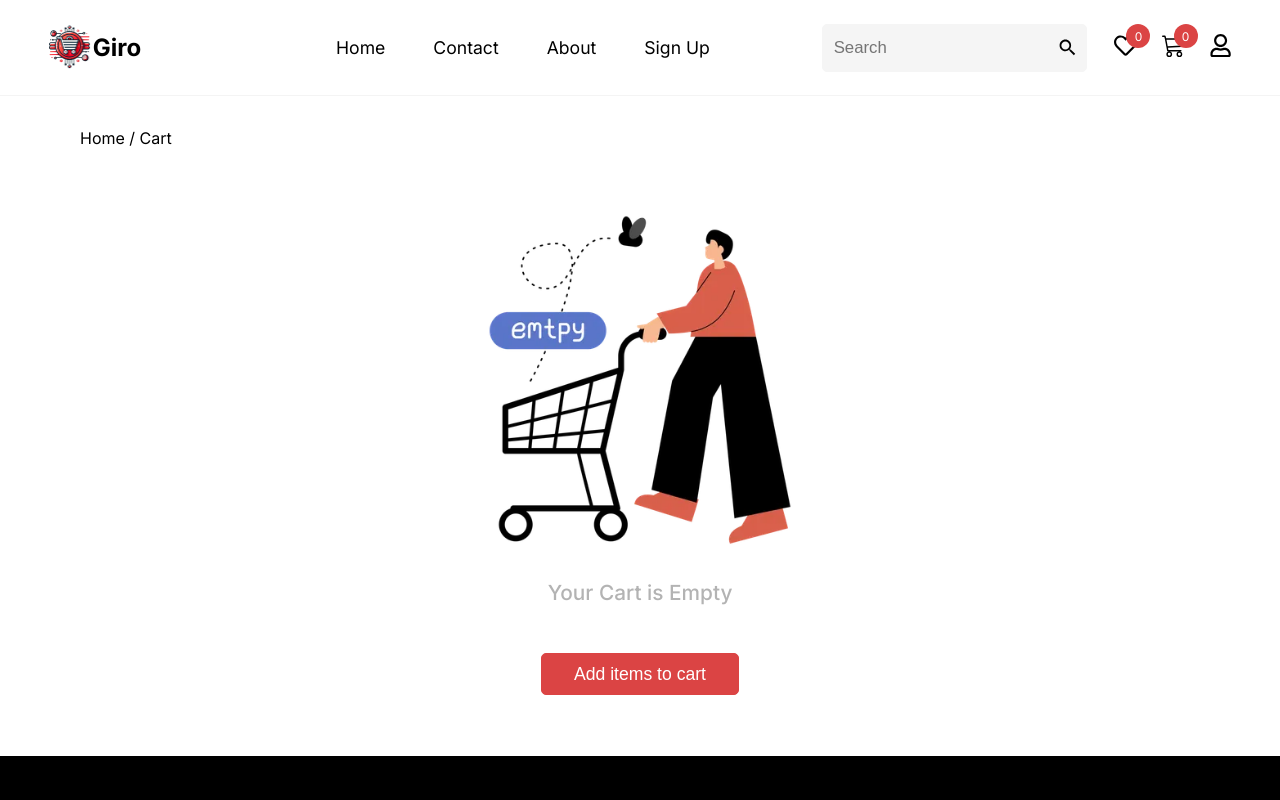
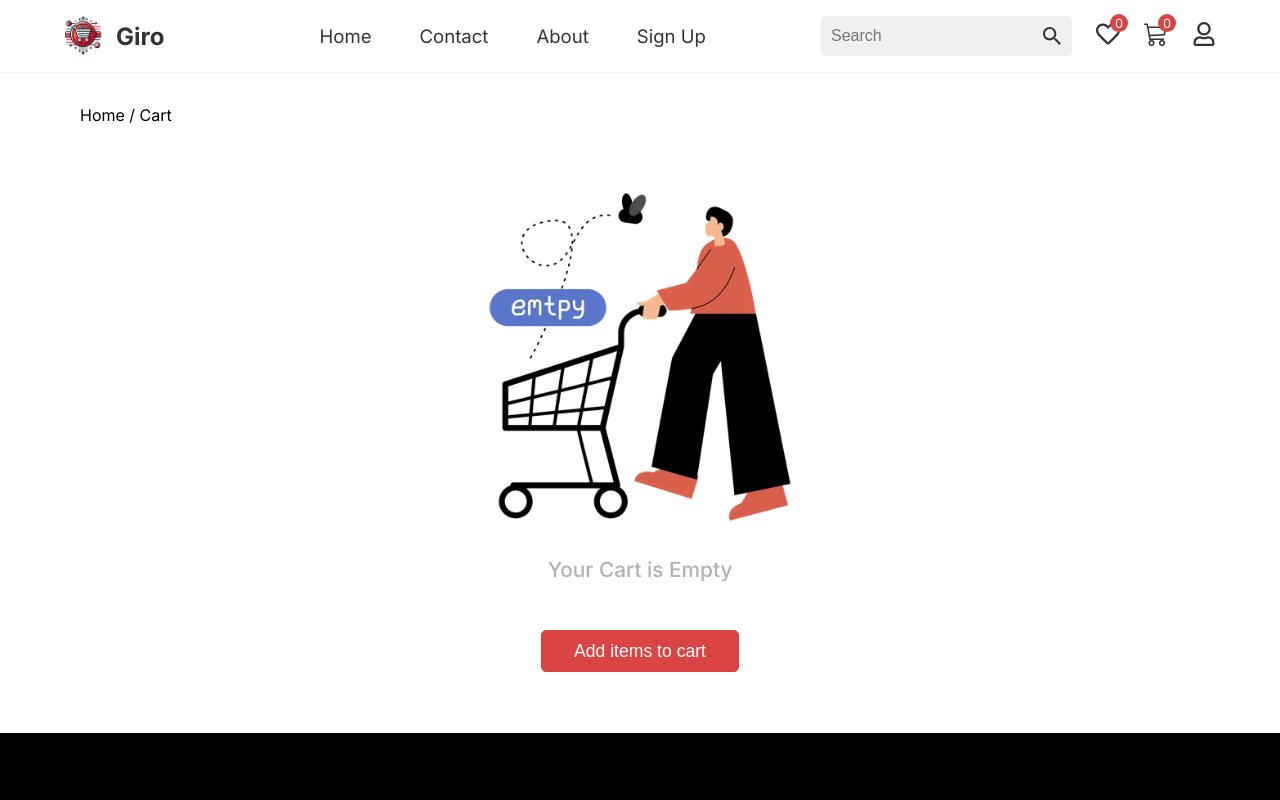
Before and after one commit to Esseh12/Giro, a React (Vite) app in the folder frontend/: page /cart in a window 1280 px wide. Shown: the top 800 px of the page. Built offline with nearby package versions, Linux system fonts and the light colour scheme.

Commit message:
navbar 40% done

```diff
--- a/frontend/src/components/navbar.jsx
+++ b/frontend/src/components/navbar.jsx
@@ -5,71 +5,83 @@ import logo from "../assets/giro_logo.png";
 import { NavLink, Link, useNavigate } from "react-router-dom";
 import "../styles/navbar.css";
 import { IoMdSearch } from "react-icons/io";
-import { FaRegHeart } from "react-icons/fa";
+import { FaRegHeart, FaRegUser, FaRegTimesCircle } from "react-icons/fa";
 import { BsCart3 } from "react-icons/bs";
-import { FaRegUser } from "react-icons/fa";
 import { LuShoppingBag } from "react-icons/lu";
-import { FaRegTimesCircle } from "react-icons/fa";
 import { CiStar } from "react-icons/ci";
 import { TbLogout2 } from "react-icons/tb";
 import { IoClose, IoMenu } from "react-icons/io5";
 
 const Navbar = () => {
   const [isDropdownOpen, setIsDropdownOpen] = useState(false);
+  const [isMenuOpen, setIsMenuOpen] = useState(false);
   const navigate = useNavigate();
 
-  const toggleDropdown = () => {
-    setIsDropdownOpen(!isDropdownOpen);
-  };
+  const toggleDropdown = () => setIsDropdownOpen(!isDropdownOpen);
+  const toggleMenu = () => setIsMenuOpen(!isMenuOpen);
 
-  const handleCartClick = () => {
-    navigate("/cart");
-  };
+  const handleLinkClick = () => setIsMenuOpen(false);
+  const handleCartClick = () => navigate("/cart");
+  const handleWishlistClick = () => navigate("/wishlist");
 
-  const handleWishlistClick = () => {
-    navigate("/wishlist");
-  };
-
-  // Get the total item  function from the context
   const { getTotalItems } = useContext(CartContext);
-  // Get the total item count
   const totalItems = getTotalItems();
 
   const { getTotalWishlistItems } = useContext(WishlistContext);
   const totalWishlistItems = getTotalWishlistItems();
 
   return (
-    <>
     <nav id="navbar" className="navbar">
       <NavLink to="/" className="navbar-logo-container">
         <img src={logo} alt="Giro logo" className="navbar-logo" />
         <h2 className="navbar-brand">Giro</h2>
       </NavLink>
-        <div className="navbar-links-container">
+
+      {/* Mobile Menu Toggle */}
+      <div className="nav-toggle" onClick={toggleMenu}>
+        {isMenuOpen ? <IoClose /> : <IoMenu />}
+      </div>
+
+      {/* Main Links */}
+      <div className={`navbar-links-container ${isMenuOpen ? "show" : ""}`}>
         <ul className="navbar-links">
-            <li className="navbar-link-item">
-              <NavLink to="/" className="navbar-link">
+          <li className="link-items">
+            <NavLink to="/" className="navbar-link" onClick={handleLinkClick}>
               Home
             </NavLink>
           </li>
-            <li className="navbar-link-item">
-              <NavLink to="/contact" className="navbar-link">
+          <li className="link-items">
+            <NavLink
+              to="/contact"
+              className="navbar-link"
+              onClick={handleLinkClick}
+            >
               Contact
             </NavLink>
           </li>
-            <li className="navbar-link-item">
-              <NavLink to="/about" className="navbar-link">
+          <li className="link-items">
+            <NavLink
+              to="/about"
+              className="navbar-link"
+              onClick={handleLinkClick}
+            >
               About
             </NavLink>
           </li>
-            <li className="navbar-link-item">
-              <NavLink to="/create-account" className="navbar-link">
+          <li className="link-items">
+            <NavLink
+              to="/create-account"
+              className="navbar-link"
+              onClick={handleLinkClick}
+            >
               Sign Up
             </NavLink>
           </li>
         </ul>
+      </div>
 
-          <div className="navbar-search-container">
+      {/* Search and Icons */}
+      <div className="navbar-actions">
         <div className="navbar-search-box">
           <input
             type="text"
@@ -78,24 +90,19 @@ const Navbar = () => {
           />
           <IoMdSearch className="navbar-search-icon" />
         </div>
+
+        {/* Wishlist and Cart */}
         <div className="navbar-icons">
           <div className="cart-container">
-                <FaRegHeart
-                  className="navbar-icon"
-                  onClick={handleWishlistClick}
-                />
-                <div className="cart-quantity">
-                  <p>{totalWishlistItems}</p>
-                </div>
+            <FaRegHeart className="navbar-icon" onClick={handleWishlistClick} />
+            <div className="cart-quantity">{totalWishlistItems}</div>
           </div>
           <div className="cart-container">
             <BsCart3 className="navbar-icon" onClick={handleCartClick} />
-                <div className="cart-quantity">
-                  <p>{totalItems}</p>
-                </div>
+            <div className="cart-quantity">{totalItems}</div>
           </div>
 
-              {/* icon with dropdowns */}
+          {/* User icon with dropdown */}
           <div className="user-icon-container">
             <FaRegUser
               className={`navbar-icon user-icon ${
@@ -123,24 +130,14 @@ const Navbar = () => {
                 </div>
                 <div className="dropdown-content-subcontainer">
                   <TbLogout2 className="dropdown-icon" />
-                      <Link to="#more">Logout</Link>
+                  <Link to="/logout">Log Out</Link>
                 </div>
               </div>
             )}
           </div>
         </div>
       </div>
-        </div>
-
-        <div className="nav__close" id="nav-close">
-          <IoClose />
-        </div>
-
-        <div className="nav__toggle" id="nav-toggle">
-          <IoMenu />
-        </div>
     </nav>
-    </>
   );
 };
 
--- a/frontend/src/styles/navbar.css
+++ b/frontend/src/styles/navbar.css
@@ -1,110 +1,115 @@
-#navbar{
+/* Navbar container */
+#navbar {
     display: flex;
-    height: 6rem;
-    padding: 0rem 3rem;
     justify-content: space-between;
     align-items: center;
+    padding: 1rem 4rem;
+    background-color: #fff;
+    border-bottom: 1px solid #f4f4f4;
     position: sticky;
     top: 0;
-    background-color: #fff;
-    z-index: 10000;
-    border-bottom: 1px solid #f4f4f4;
+    z-index: 100;
 }
 
 .navbar-logo-container {
     display: flex;
     align-items: center;
     text-decoration: none;
-    color: var(--primary-black);
-}
-.navbar-logo {
-    width: 2.8rem;
-    height: 2.8rem;
+    color: #333;
 }
 
-.navbar-links-container{
-    display: flex;
-    align-items: center;
-    justify-content: space-between;
-    gap: 7rem;
+.navbar-logo {
+    width: 2.5rem;
+    height: 2.5rem;
+    margin-right: 0.75rem;
 }
 
-.navbar-links{
+.navbar-brand {
+    font-size: 1.5rem;
+    font-weight: bold;
+}
+
+.nav-toggle {
+    display: none;
+    font-size: 2.1rem;
+    cursor: pointer;
+}
+
+/* Navbar Links */
+.navbar-links-container {
+    display: flex;
+}
+
+.navbar-links {
     display: flex;
     list-style: none;
     gap: 3rem;
-    font-size: 1.1rem;
-    text-align: center;
-    margin-left: 5.5rem;
 }
 
-.navbar-link{
+.navbar-link {
     text-decoration: none;
-    color: var(--primary-black);
+    color: #333;
+    font-size: 1.16rem;
 }
 
-.navbar-search-container {
+.navbar-actions {
     display: flex;
-    gap: 1.7rem;
     align-items: center;
+    gap: 1.5rem;
 }
 
 .navbar-search-box {
-    border: 1px solid var(--primary-lightgrey);
-    border-radius: 5px;
-    background-color: var(--primary-lightgrey);
     display: flex;
     align-items: center;
-    padding: 0.75rem 0.55rem;
+    background-color: #f0f0f0;
+    padding: 0.5rem;
+    border-radius: 5px;
 }
 
 .navbar-search-input {
     border: none;
-    background-color: var(--primary-lightgrey);
-    font-size: 1.05rem;
-}
-.navbar-search-icon {
-    font-size: 1.3rem;
-    font-weight: bolder;
+    background-color: transparent;
+    font-size: 1rem;
+    outline: none;
 }
 
-.navbar-icons{
+.navbar-search-icon {
+    font-size: 1.5rem;
+    color: #333;
+}
+
+/* Icons for cart and user */
+.navbar-icons {
     display: flex;
+    align-items: center;
     gap: 1.5rem;
 }
 
-.navbar-icon{
-    font-size: 1.45rem;
-    color: var(--primary-black);
+.navbar-icon {
+    font-size: 1.5rem;
+    cursor: pointer;
+    color: #333;
 }
 
-/* container for cart */
-.cart-container{
+.cart-container {
     position: relative;
-    display: flex;
 }
 
-.cart-quantity{
+.cart-quantity {
     position: absolute;
-    left: 12px;
-    bottom: 13px;
+    top: -8px;
+    right: -8px;
     background-color: var(--primary-red);
-    color: var(--primary-text-lightcolor);
-    height: 1.5rem;
-    width: 1.5rem;
+    color: white;
+    font-size: 0.8rem;
+    width: 18px;
+    height: 18px;
     display: flex;
+    justify-content: center;
     align-items: center;
-    justify-content: center;
-    border-radius: 999px;
-    padding: 0.6rem;
+    border-radius: 50%;
 }
 
-.cart-quantity p{
-    color: white;
-    font-size: 0.75rem;
-}
-
-/* Container for the user icon and dropdown */
 .user-icon-container {
     position: relative;
     display: inline-block;
@@ -164,112 +169,54 @@
     color: var(--primary-text-lightcolor)
 }
 
-.dropdown-icon{
+.dropdown-icon {
     color: var(--primary-text-lightcolor);
 }
 
-/* Ensure the dropdown content has a smooth fade-in effect */
-.glass-bg {
-    animation: fadeIn 0.3s ease;
-}
-
-@keyframes fadeIn {
-    from {
-        opacity: 0;
-        transform: translateY(-10px);
+/* Responsive styles */
+@media (max-width: 768px) {
+    #navbar {
+        padding: 1rem 1.3rem;
     }
 
-    to {
-        opacity: 1;
-        transform: translateY(0);
+    .nav-toggle {
+      display: block;
     }
-}
+
+    .navbar-links-container {
+        position: absolute;
+        top: 73px;
+        right: -100%;
+        background-color: var(--primary-red);
+        width: 200px;
+        height: 100vh;
+        flex-direction: column;
+        align-items: center;
+        gap: 1.5rem;
+        transition: right 0.3s ease;
+    }
 
 
-
-/* hamburger menu */
-.nav__toggle,
-.nav__close {
-    font-size: 2.5rem;
-    color: var(--title-color);
-    cursor: pointer;
-}
-
-.nav__close {
-    position: absolute;
-    top: 1rem;
-    right: 1.5rem;
-}
-
-.show-menu {
-    right: 0;
-}
-
-.nav__toggle,
-.nav__close{
-    display: none;
-}
-
-@media screen and (min-width: 200px) and (max-width: 324px) {
-    #navbar{
-        display: flex;
-        height: 4.5rem;
-        padding: 0rem 0.8rem;
-        justify-content: space-between;
+    .navbar-links-container.show {
+        right: 0;
     }
 
-    .navbar-brand{
-        font-size: 1.2rem;
+    .navbar-links {
+        flex-direction: column;
+        gap: 1rem;
+        margin-top: 5rem;
     }
 
-    .navbar-logo {
-        width: 2.2rem;
-        height: 2.2rem;
-    }
-
-    .nav__toggle,
-    .nav__close {
-        font-size: 2.2rem;
-        margin-top: 10px;
-    }
-
-    .navbar-links-container{
+    .navbar-search-box {
         display: none;
     }
 
-    .nav__toggle{
-        display: block;
-    }
-}
-
-@media screen and (min-width: 324px) and (max-width: 759px) {
-    #navbar{
-        display: flex;
-        height: 5.5rem;
-        padding: 0rem 1rem;
-        justify-content: space-between;
-    }
-
-    .navbar-brand{
-        font-size: 1.5rem;
-    }
-
-    .navbar-logo {
-        width: 2.4rem;
-        height: 2.4rem;
-    }
-
-    .nav__toggle,
-    .nav__close {
-        font-size: 2.4rem;
-        margin-top: 10px;
-    }
-
-    .navbar-links-container{
+    .navbar-actions {
         display: none;
     }
 
-    .nav__toggle{
-        display: block;
+    .link-items{
+        padding: 1rem;
+        font-size: 1.4rem;
     }
 }
```
Lines whose indentation alone changed are shown as unchanged.
